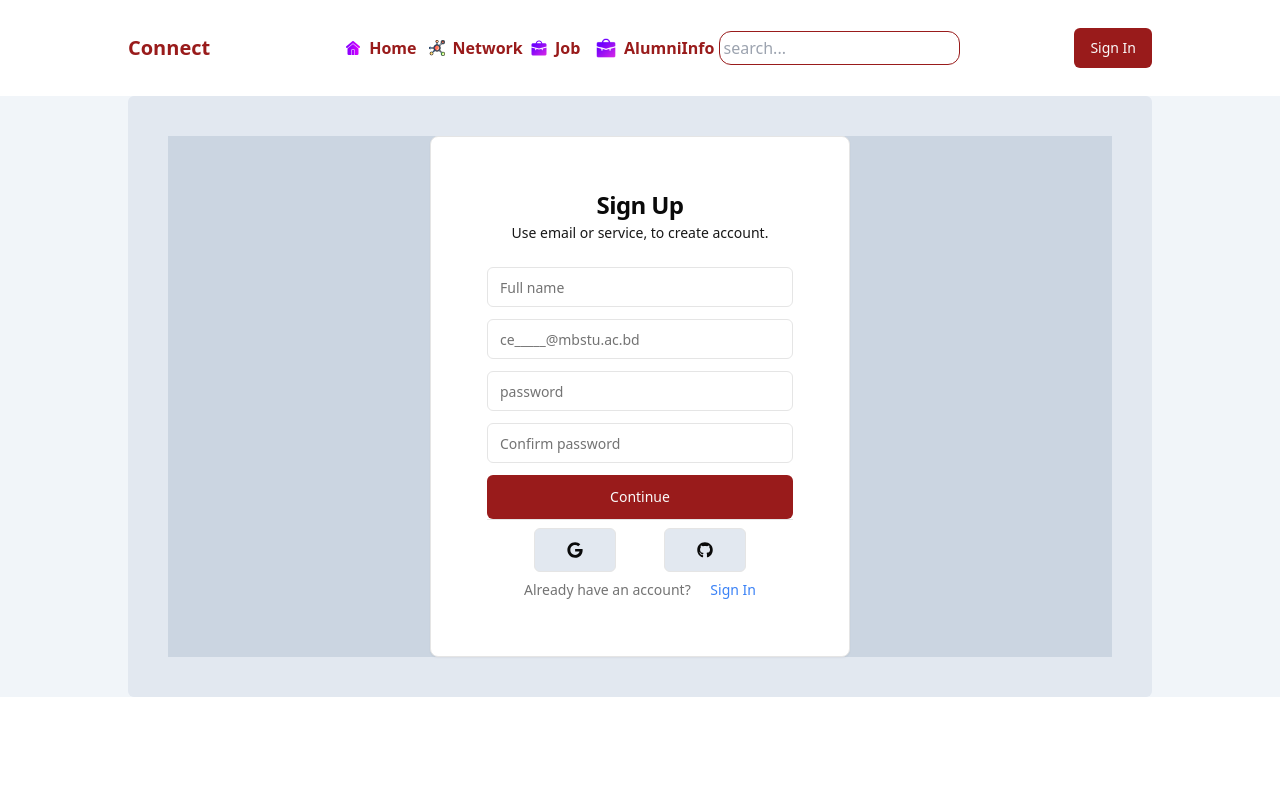
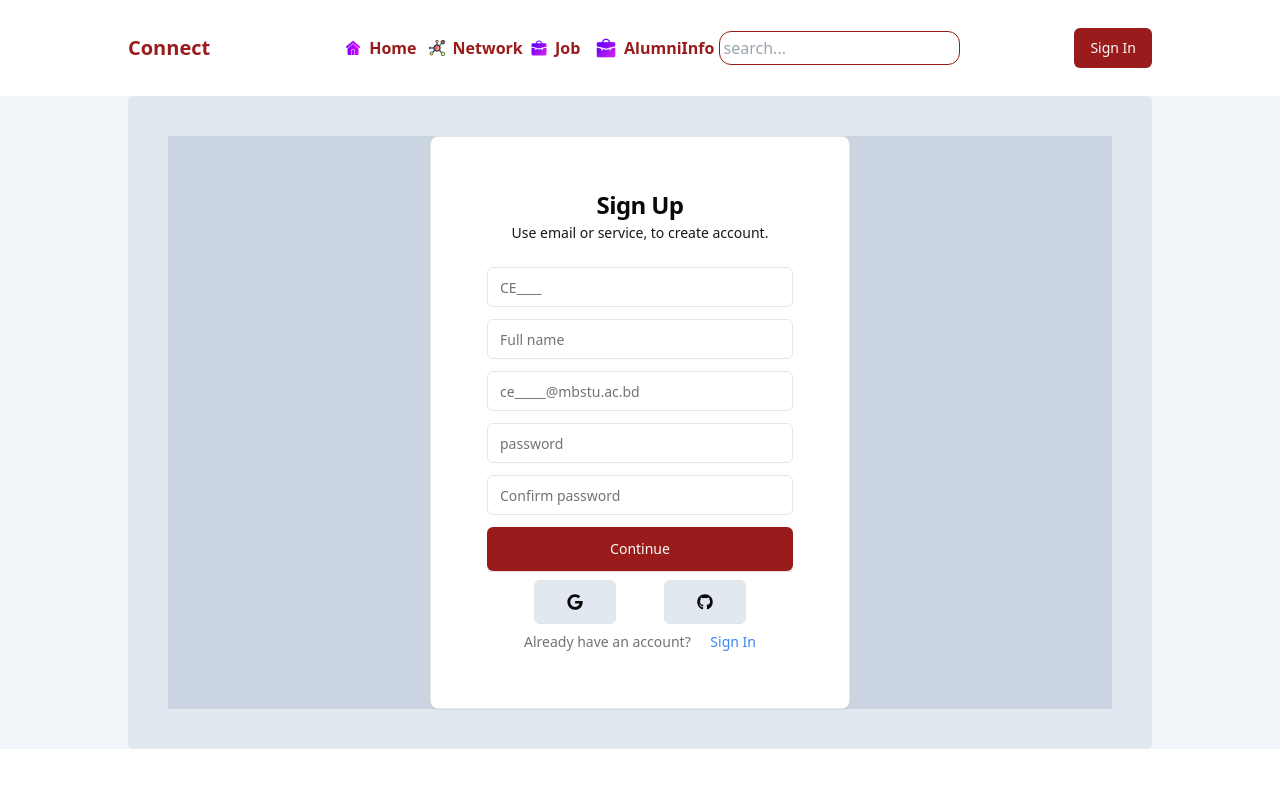
Before and after one commit to mhbhuiyan99/Connect, a Next.js app: page /sign-up in a window 1280 px wide. Shown: the top 788 px of the page. Built offline with nearby package versions, Linux system fonts and the light colour scheme; no server answers.

Commit message:
signup Problem solve

```diff
--- a/src/app/api/auth/signup/route.ts
+++ b/src/app/api/auth/signup/route.ts
@@ -4,14 +4,14 @@ import User from '@/models/user'
 import connectToDatabase from '@/lib/mongodb';
 
 export async function POST(request:Request) {
-    const {name, email, password, confirmPassword} = await request.json();
+    const {studentID, name, email, password, confirmPassword} = await request.json();
 
     const isValidEmail = (email: string) => {
         const emailRegex = /[^\s@]+@[^\s@]+\.[^\s@]+$/;
         return emailRegex.test(email);
     }
 
-    if(!name || !email || !password || !confirmPassword){
+    if(!studentID || !name || !email || !password || !confirmPassword){
         return NextResponse.json({message: "All fields are required"}, {status: 400});
     }
 
@@ -37,6 +37,7 @@ export async function POST(request:Request) {
         const hashedPassword = await bcrypt.hash(password, 10);
 
         const newUser = new User({
+            studentID,
             email,
             name,
             password: hashedPassword,
--- a/src/components/form/SignUpForm.tsx
+++ b/src/components/form/SignUpForm.tsx
@@ -29,6 +29,7 @@ import { signIn } from "next-auth/react";
 
 const SignUpForm = () => {
   const [form, setForm] = useState({
+      studentID: "",
       name: "",
       email: "",
       password: "",
@@ -96,6 +97,15 @@ const SignUpForm = () => {
 
         <CardContent className="px-2 sm:px-6">
           <form onSubmit={handleSubmit} className="space-y-3">
+            <Input
+              type="text"
+              disabled={pending}
+              placeholder="CE____"
+              value={form.studentID}
+              onChange={(e) => setForm({...form, studentID:e.target.value}) }
+              required
+            />
+
             <Input
               type="text"
               disabled={pending}
```
